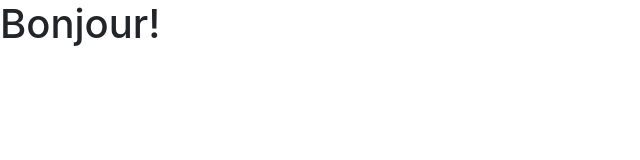
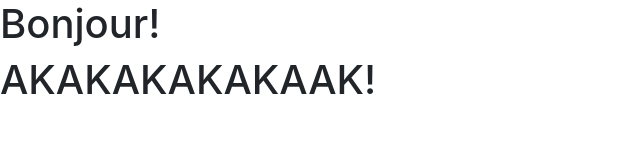
Before and after one commit to fetraniavotra/github-flow, a plain HTML site: page index.html in a window 1280 px wide. Shown: the whole page, without its empty margins (0-640 px from the left). Drawn offline with nearby package versions, Linux system fonts and the light colour scheme.

Commit message:
Update index.html

```diff
--- a/index.html
+++ b/index.html
@@ -8,7 +8,7 @@
     <title>Hello, world!</title>
   </head>
   <body>
-    <h1>Bonjour!</h1>
+    <h1>Bonjour!</h1>    <h1>AKAKAKAKAKAAK!</h1>
 
     <script src="https://code.jquery.com/jquery-3.3.1.slim.min.js" integrity="sha384-q8i/X+965DzO0rT7abK41JStQIAqVgRVzpbzo5smXKp4YfRvH+8abtTE1Pi6jizo" crossorigin="anonymous"></script>
     <script src="https://cdnjs.cloudflare.com/ajax/libs/popper.js/1.14.3/umd/popper.min.js" integrity="sha384-ZMP7rVo3mIykV+2+9J3UJ46jBk0WLaUAdn689aCwoqbBJiSnjAK/l8WvCWPIPm49" crossorigin="anonymous"></script>
```
